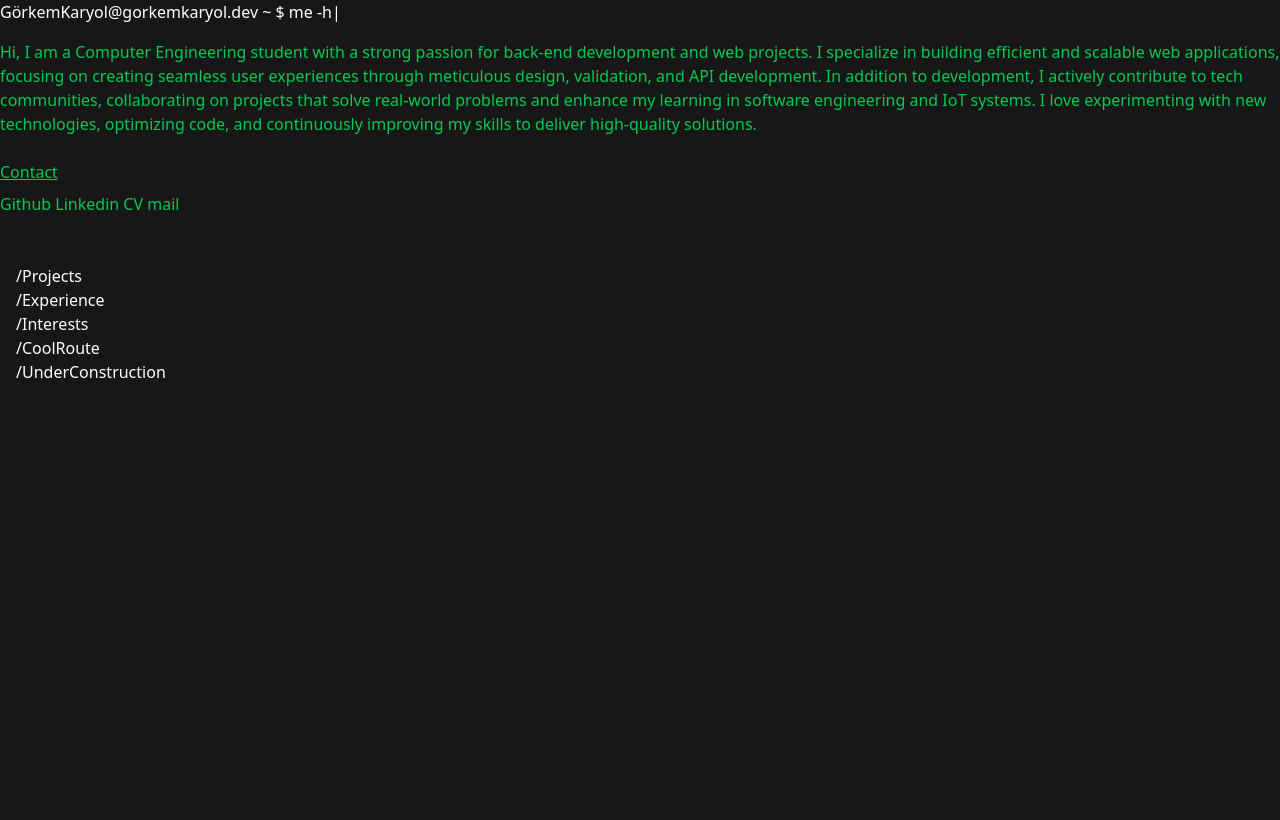
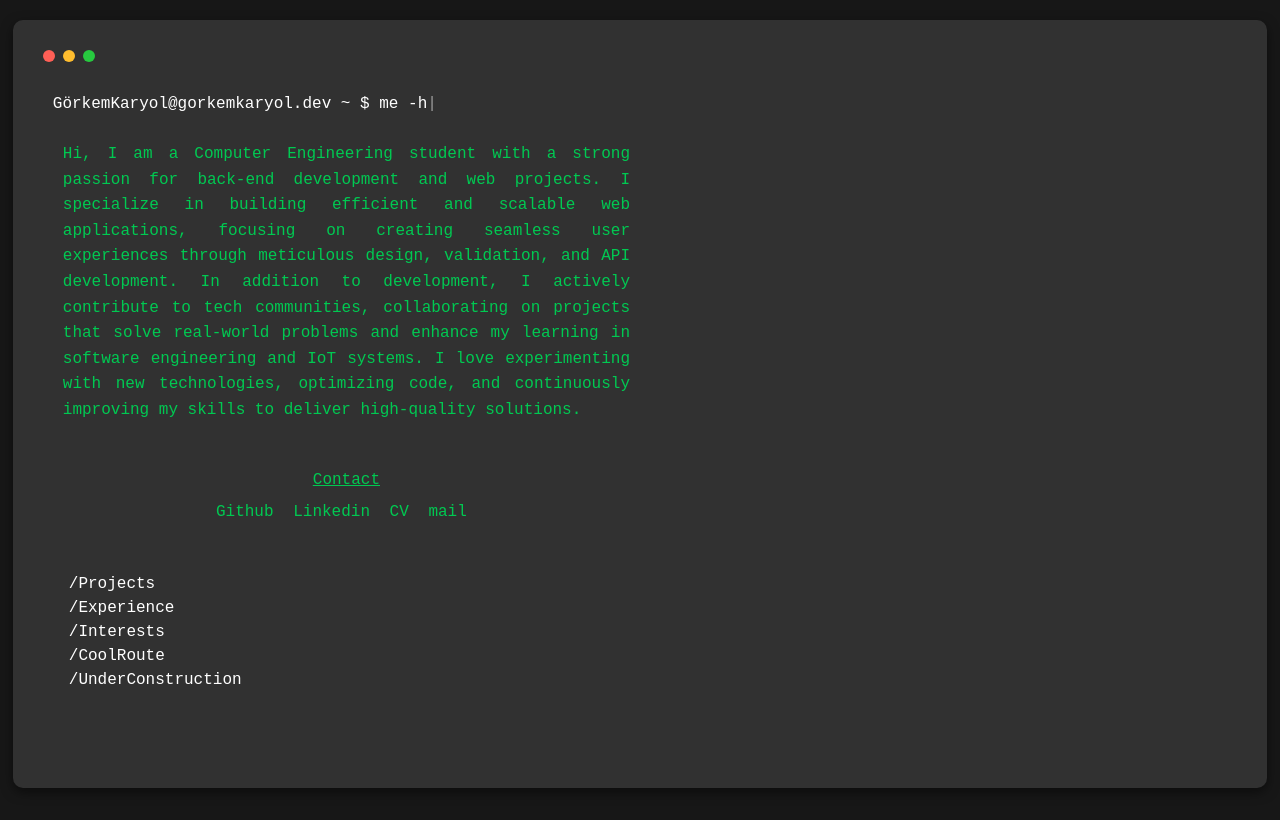
Before and after one commit to Glory42/Portfolio-Site, an Astro site: page / in a window 1280 px wide. Built offline with nearby package versions, Linux system fonts and the light colour scheme; Astro itself is replaced by a stand-in of ours.

Commit message:
style: add terminal look and adjust the look of sections.

```diff
--- a/src/styles/global.css
+++ b/src/styles/global.css
@@ -1 +1,95 @@
 @import "tailwindcss";
+
+body {
+    margin: 0;
+    height: 100dvh;
+    overflow: hidden;
+}
+
+#about-section {
+  max-width: 50%;
+  padding: 10px;
+  line-height: 1.6;
+  text-align:justify;
+}
+
+#contact-section {
+  max-width: 50%;
+  text-align: center;
+  padding-top: 10px;
+}
+
+#contact-section a {
+  margin-right: 10px;
+  display: inline-block;
+}
+
+
+.terminal {
+    background: #313131;
+    border-radius: 10px;
+    width: 98vw;
+    height: 96dvh;
+    margin: 2.5dvh auto;
+    padding: 20px;
+    box-shadow: 0 4px 12px rgba(0, 0, 0, 0.5);
+    font-family: 'Courier New', Courier, monospace;
+    overflow-y: auto;
+    overflow-x: hidden;
+}
+
+.terminal-header {
+    display: flex;
+    gap: 8px;
+    padding: 10px;
+}
+
+.circle {
+    width: 12px;
+    height: 12px;
+    border-radius: 50%;
+    display: inline-block;
+}
+
+.red { background: #ff5f56; }
+.yellow { background: #ffbd2e; }
+.green { background: #27c93f; }
+
+.terminal-body {
+    padding: 20px;
+}
+
+.cursor {
+    animation: blink 0.7s infinite;
+}
+
+@keyframes blink {
+    50% { opacity: 0; }
+}
+
+.hidden {
+    display: none;
+}
+
+.visible {
+    display: block;
+}
+
+.terminal-body p,
+.terminal-body a,
+.terminal-body div {
+      font-family: 'Courier New', Courier, monospace;
+}
+
+.fade-in {
+    opacity: 0;
+    transform: translateY(5px);
+    animation: fadeIn 0.5s ease-out forwards;
+}
+
+@keyframes fadeIn {
+    to {
+        opacity: 1;
+        transform: translateY(0);
+    }
+}
```
